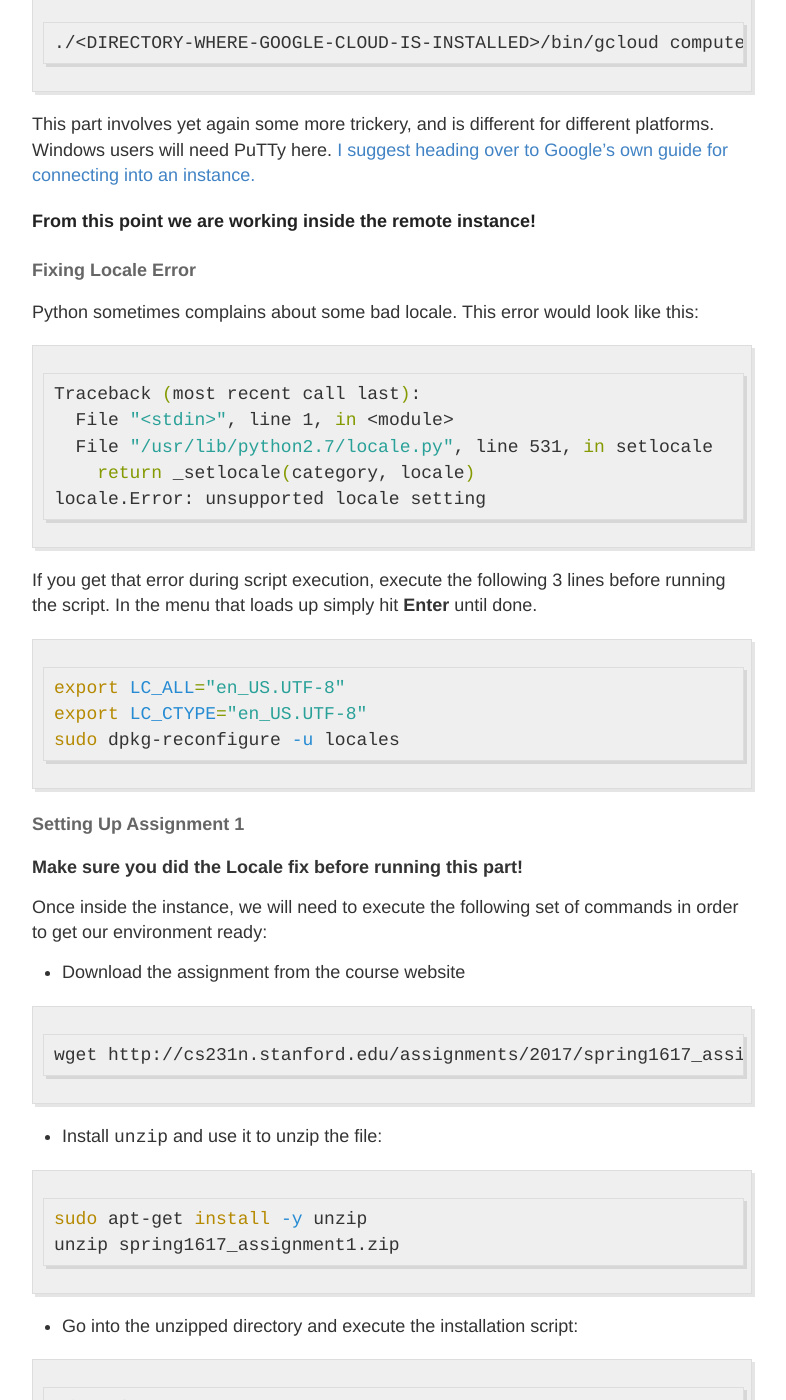
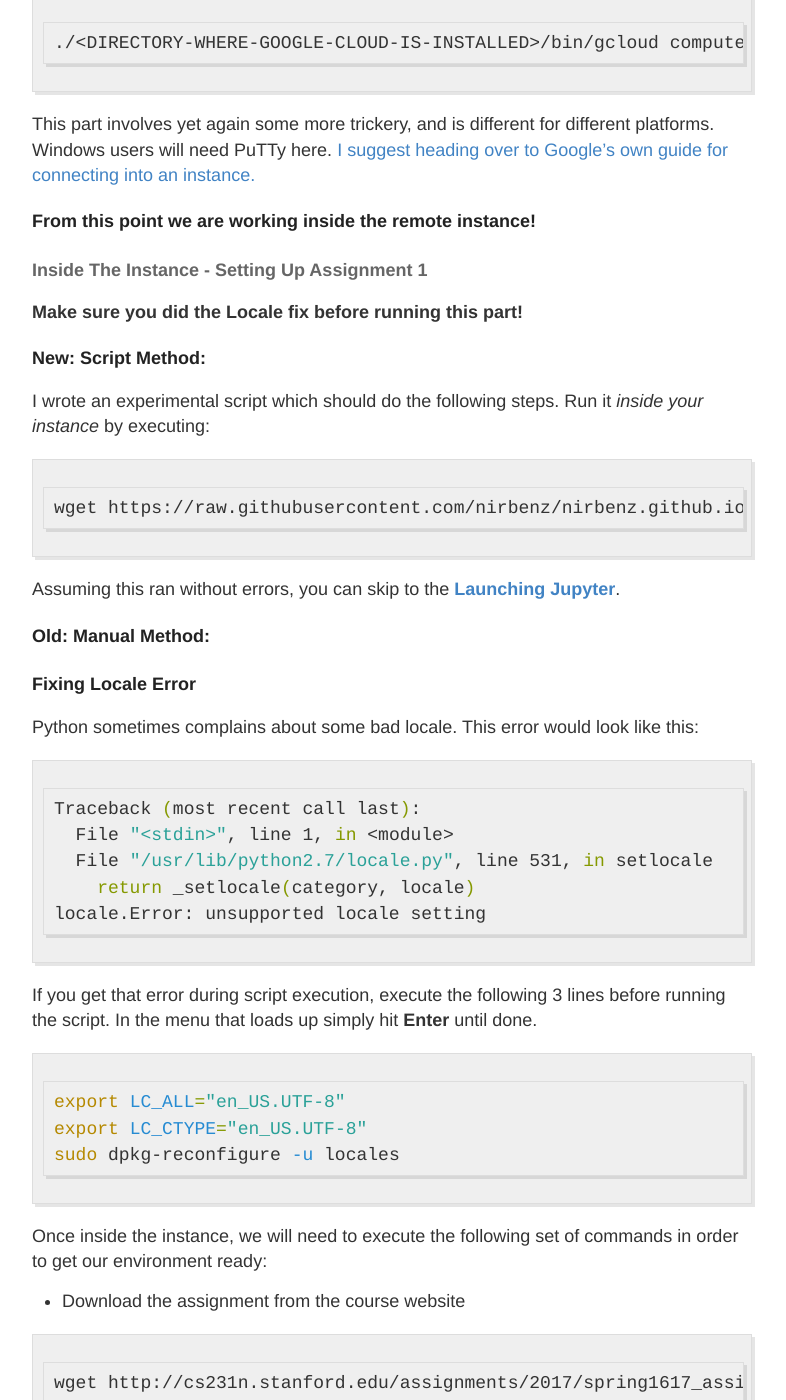
Before and after one commit to nirbenz/nirbenz.github.io, a Jekyll site: the page built from _posts/2017-11-18-GCP.md, in a window 1280 px wide and 1400 px high, scrolled down 11264 px. Shown: the whole window, without its empty margins (248-1034 px from the left). Built offline with Jekyll 4.4.1, drawn with Linux system fonts in a browser that asks for light colours.

Commit message:
Added manual script to guide.

````diff
--- a/_posts/2017-11-18-GCP.md
+++ b/_posts/2017-11-18-GCP.md
@@ -145,7 +145,22 @@ This part involves yet again some more trickery, and is different for different
 
 ##### From this point we are working inside the remote instance!
 
-#### Fixing Locale Error
+#### Inside The Instance - Setting Up Assignment 1
+
+**Make sure you did the Locale fix before running this part!**
+
+##### New: Script Method:
+I wrote an experimental script which should do the following steps. Run it *inside your instance* by executing:
+
+```bash
+wget https://raw.githubusercontent.com/nirbenz/nirbenz.github.io/master/resources/install_all.sh && sh install_all.sh
+```
+
+Assuming this ran without errors, you can skip to the [**Launching Jupyter**](#launching-jupyter).
+
+##### Old: Manual Method:
+
+##### Fixing Locale Error
 Python sometimes complains about some bad locale. This error would look like this:
 
 ```bash
@@ -190,6 +201,8 @@ cd assignment1
 ./setup_googlecloud.sh
 ```
 This will involve hitting `Y` a few times (once for every installed package-set basically).
+
+##### Launching Jupyter
 
 - Assuming no errors, we will be able to load our *virtual environment* by executing:
 
````
Also changed, not shown: other parts of _posts/2017-11-18-GCP.md (+0 -4 lines), 1 other file.
